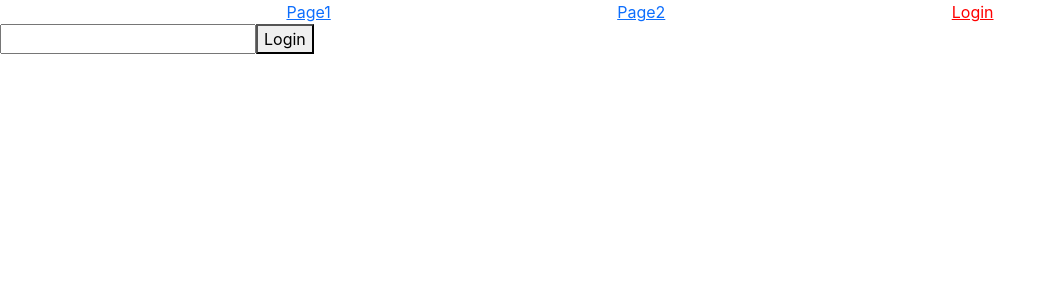
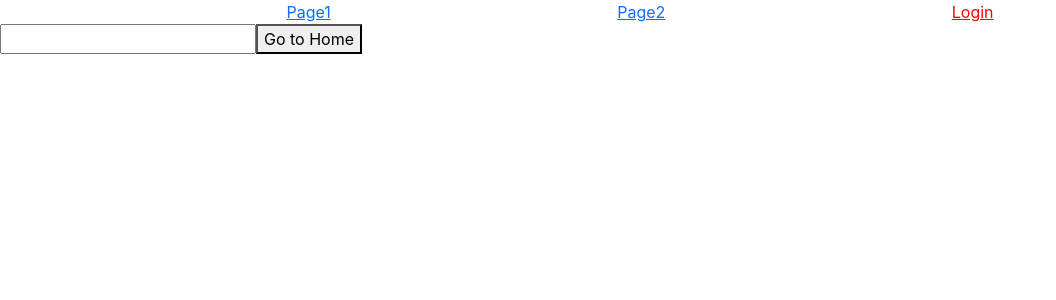
Before and after one commit to krish1302/react-training, a React (Create React App) app: page /login in a window 1280 px wide. Shown: the top 300 px of the page, without its empty margins (0-1056 px from the left). Built offline with nearby package versions, Linux system fonts and the light colour scheme.

Commit message:
react routing

```diff
--- a/src/App.js
+++ b/src/App.js
@@ -24,7 +24,10 @@ import SubRouter2 from './Router-Components/sub-routers/SubRouter2';
 import ErrorPage from './Router-Components/ErrorPage';
 import Login from './Router-Components/Login';
 import Home from './Router-Components/Home';
+import WelcomeFunc from './Router-Components/WelcomeFunc';
+import LoginFunc from './Router-Components/LoginFunc';
 const RoutePage2 = React.lazy(() => import("./Router-Components/RoutePage2"))
+
 
 
 
@@ -96,8 +99,8 @@ function App() {
             <RoutePage2 />
           </React.Suspense>
         } ></Route>
-        <Route path='login' element={<Login/>}></Route>
-        <Route path='user/:userName' element={<Home />}></Route>
+        <Route path='login' element={<LoginFunc />}></Route>
+        <Route path='user/:userName' element={<WelcomeFunc />}></Route>
         <Route path="*" element={<ErrorPage/>}></Route>
       </Routes>
 
--- a/src/Router-Components/ErrorPage.js
+++ b/src/Router-Components/ErrorPage.js
@@ -3,7 +3,7 @@ import React, { Component } from 'react'
  class ErrorPage extends Component {
   render() {
     return (
-      <div>404 Not Found</div>
+      <div>404 Page Not Found</div>
     )
   }
 }
--- /dev/null
+++ b/src/Router-Components/LoginFunc.js
@@ -0,0 +1,24 @@
+import React, { useRef } from 'react'
+import { useNavigate } from 'react-router-dom'
+
+const LoginFunc = ( ) =>{
+
+    const inputRef = useRef('')
+    const navigate = useNavigate()
+
+    const goToHome = () =>{
+        let val = inputRef.current.value
+        navigate('/user/'+val)
+    }
+
+  return (
+    <div>
+
+        <input ref={inputRef}/>
+        <button onClick={()=> goToHome()}>Go to Home</button>
+
+    </div>
+  )
+}
+
+export default LoginFunc
--- /dev/null
+++ b/src/Router-Components/WelcomeFunc.js
@@ -0,0 +1,11 @@
+import React from 'react'
+import { useParams } from 'react-router-dom'
+
+const WelcomeFunc = () => {
+    const {userName} = useParams()
+  return (
+    <div>WelcomeFunc {userName}</div>
+  )
+}
+
+export default WelcomeFunc
```
